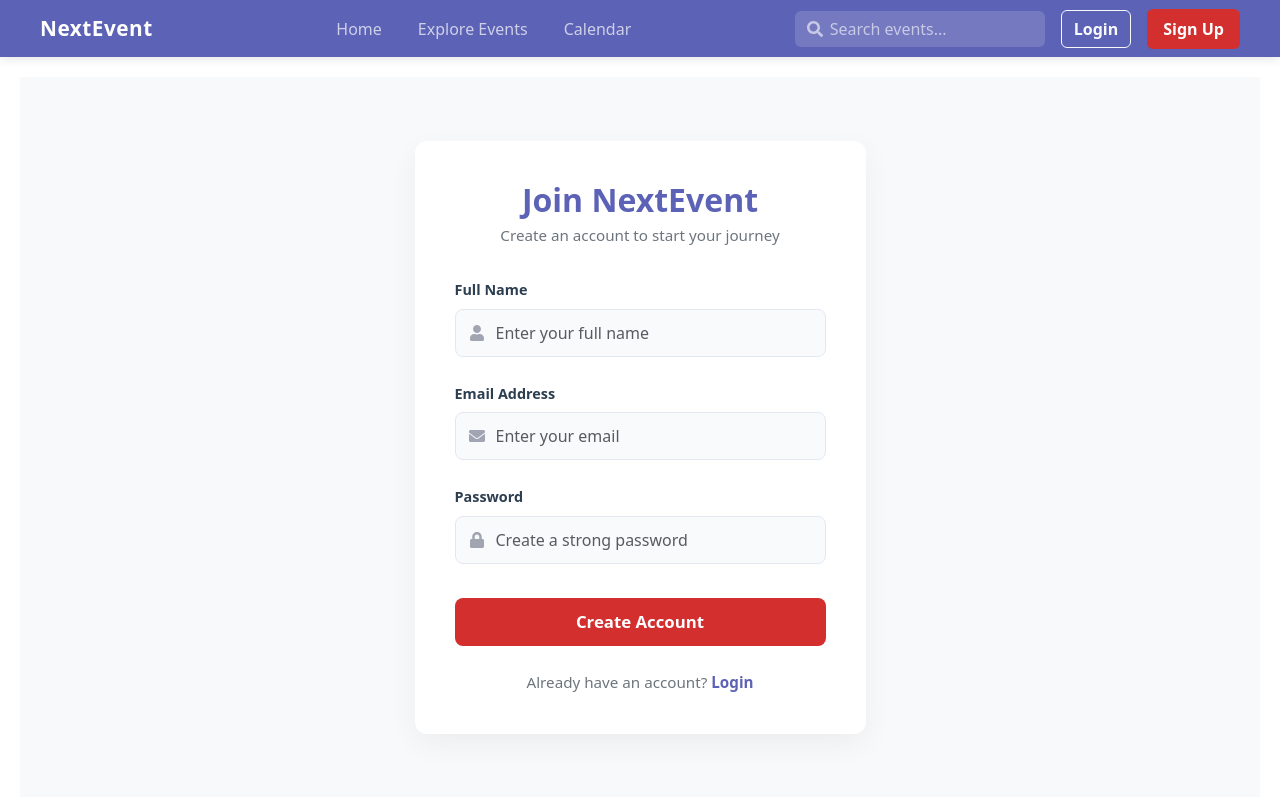
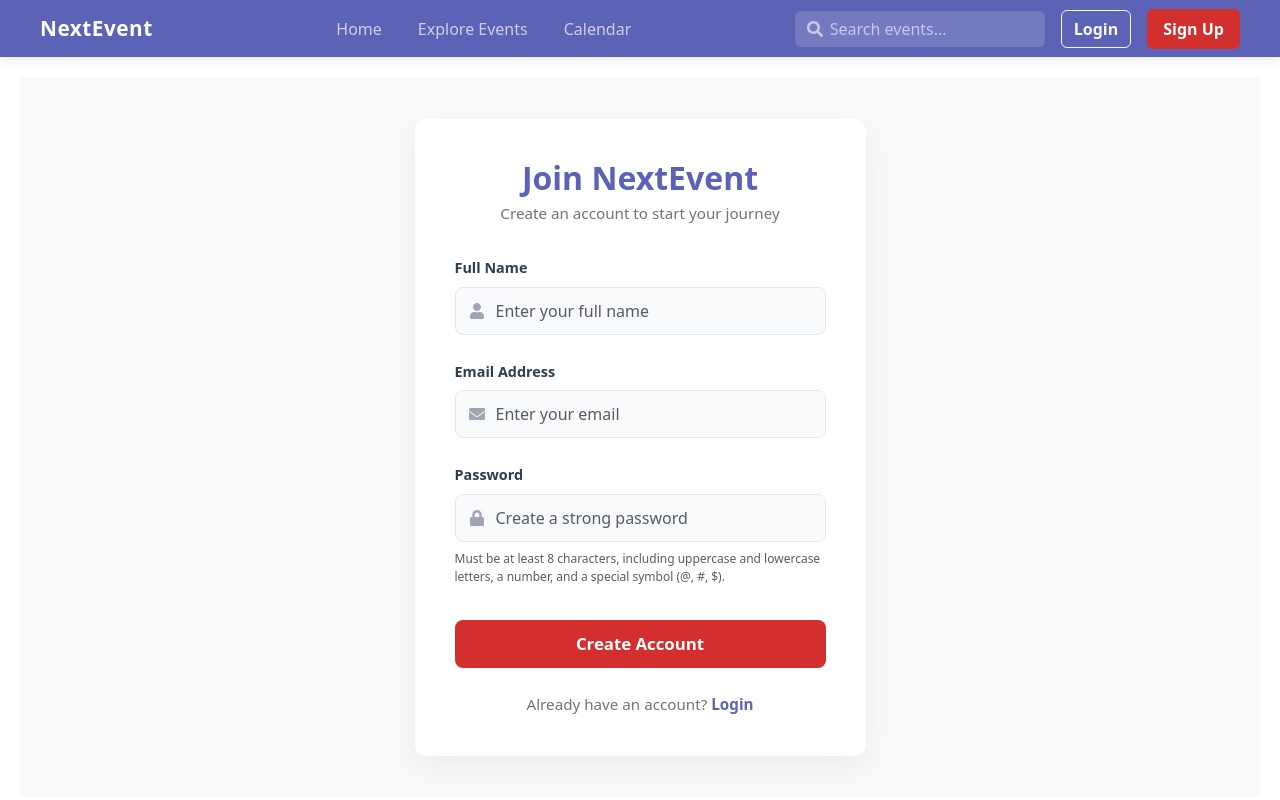
Before and after one commit to MariamAdly8/NextEvent, a React (Vite) app in the folder front-end/: page /signup in a window 1280 px wide. Shown: the top 800 px of the page. Built offline with nearby package versions, Linux system fonts and the light colour scheme; no server answers.

Commit message:
changes4

```diff
--- a/front-end/src/pages/SignUp/SignUp.jsx
+++ b/front-end/src/pages/SignUp/SignUp.jsx
@@ -110,6 +110,7 @@ export default function SignUp() {
                   </div>
                 </Form.Group>
 
+
                 <Form.Group className="mb-4" controlId="password">
                   <Form.Label className={styles.formLabel}>Password</Form.Label>
                   <div className={styles.inputWrapper}>
@@ -124,6 +125,8 @@ export default function SignUp() {
                       required
                     />
                   </div>
+                  <Form.Text className="text-muted d-block mt-2" style={{ fontSize: '12px' }}>
+                  Must be at least 8 characters, including uppercase and lowercase letters, a number, and a special symbol (@, #, $).                  </Form.Text>
                 </Form.Group>
 
                 <Button
```
